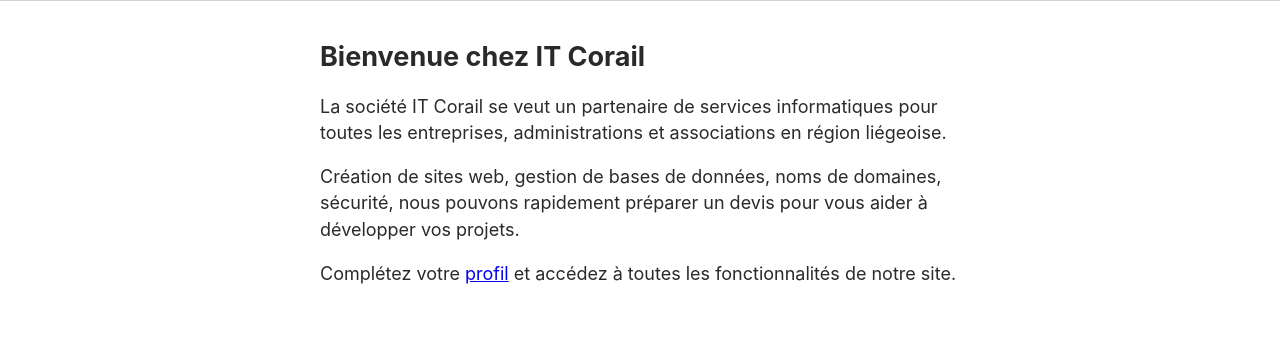
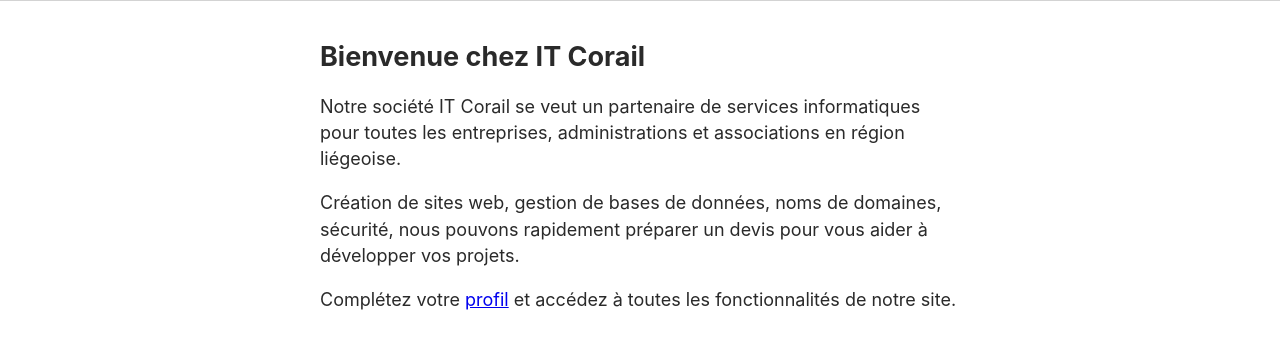
Before and after one commit to plicplic/newcorail, a Gatsby site: page / in a window 1280 px wide. Shown: the part 119-466 px from the top of the page. Built offline with nearby package versions, Linux system fonts and the light colour scheme; Gatsby itself is replaced by a stand-in of ours.

Commit message:
Modification de la page d'accueil

```diff
--- a/src/pages/index.js
+++ b/src/pages/index.js
@@ -9,7 +9,7 @@
     <Status />
     <View title="Bienvenue chez IT Corail">
       <p>
-        La société IT Corail se veut un partenaire de services informatiques pour toutes les entreprises, administrations et associations en région liégeoise.
+        Notre société IT Corail se veut un partenaire de services informatiques pour toutes les entreprises, administrations et associations en région liégeoise.
       </p>
 
       <p>Création de sites web, gestion de bases de données, noms de domaines, sécurité, nous pouvons rapidement préparer un devis pour vous aider à développer vos projets.
```
